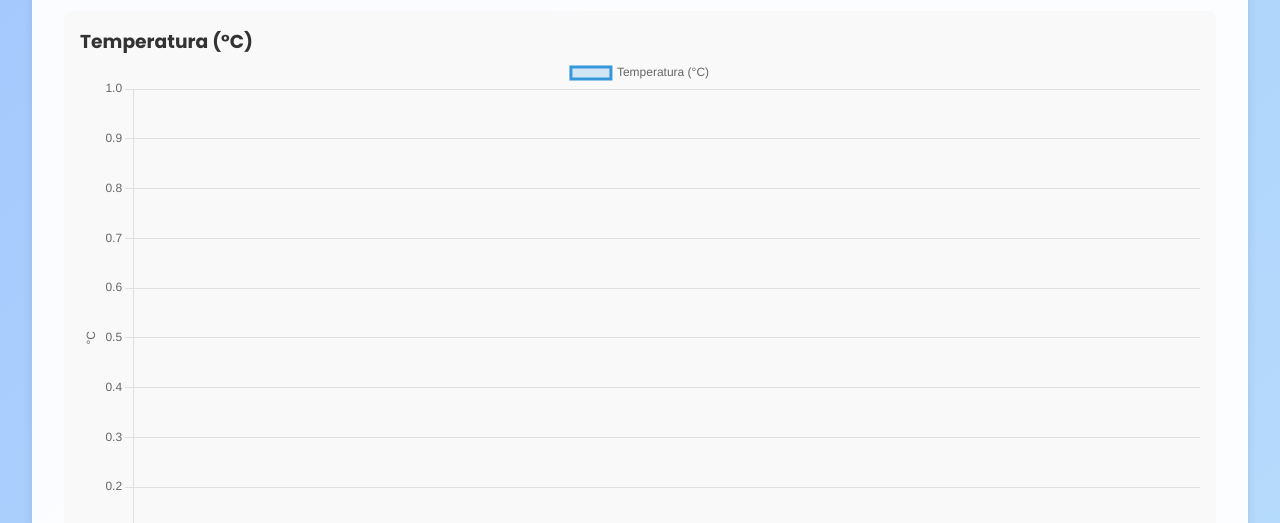
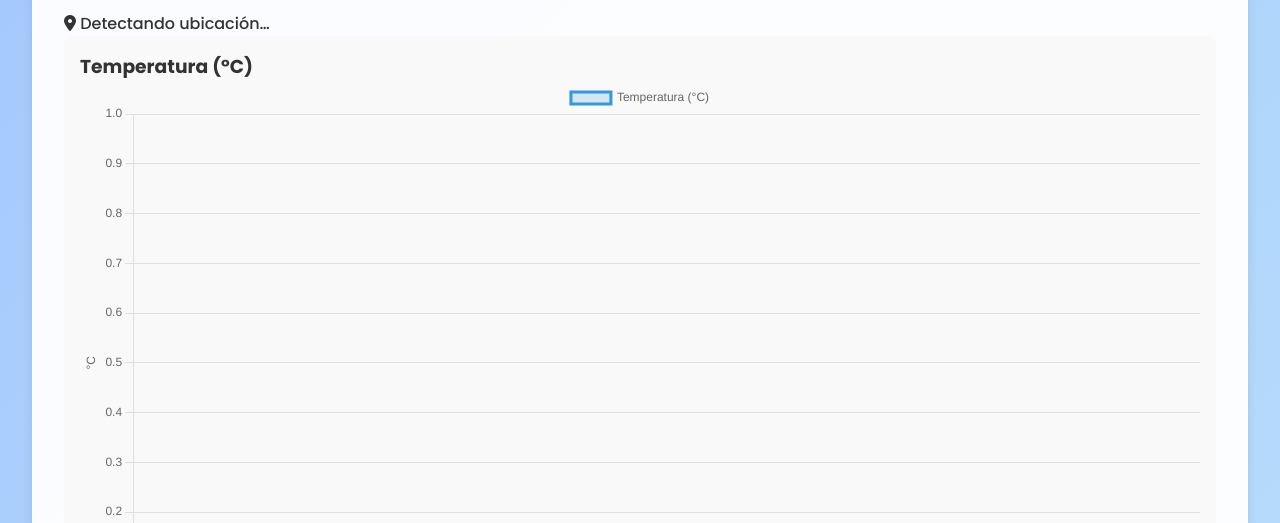
Before and after one commit to martinosun/mca, a plain HTML site: page index.html in a window 1280 px wide. Shown: the part 577-1100 px from the top of the page. Drawn offline with nearby package versions, Linux system fonts and the light colour scheme; no server answers.

Commit message:
Update index.html

```diff
--- a/index.html
+++ b/index.html
@@ -86,6 +86,11 @@
         </section>
         <section class="charts-section">
             <h2>Historial de Mediciones</h2>
+            <p id="ubicacion-sensor" class="ubicacion-sensor">
+  <i class="fas fa-map-marker-alt"></i> Detectando ubicación…
+</p>
+
+
             <div class="chart-container">
                 <h3>Temperatura (°C)</h3>
                 <canvas id="tempChart"></canvas>
```
